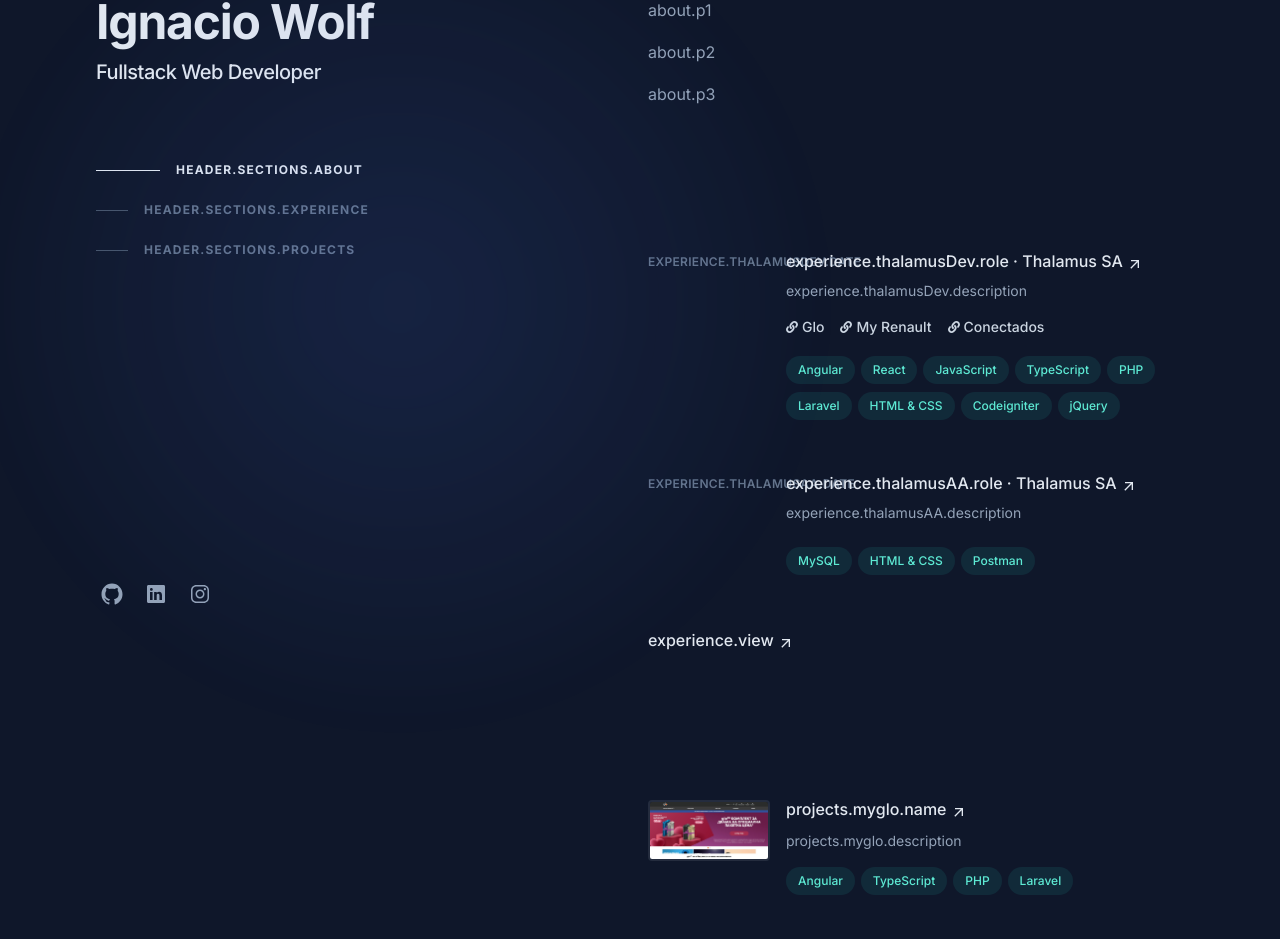
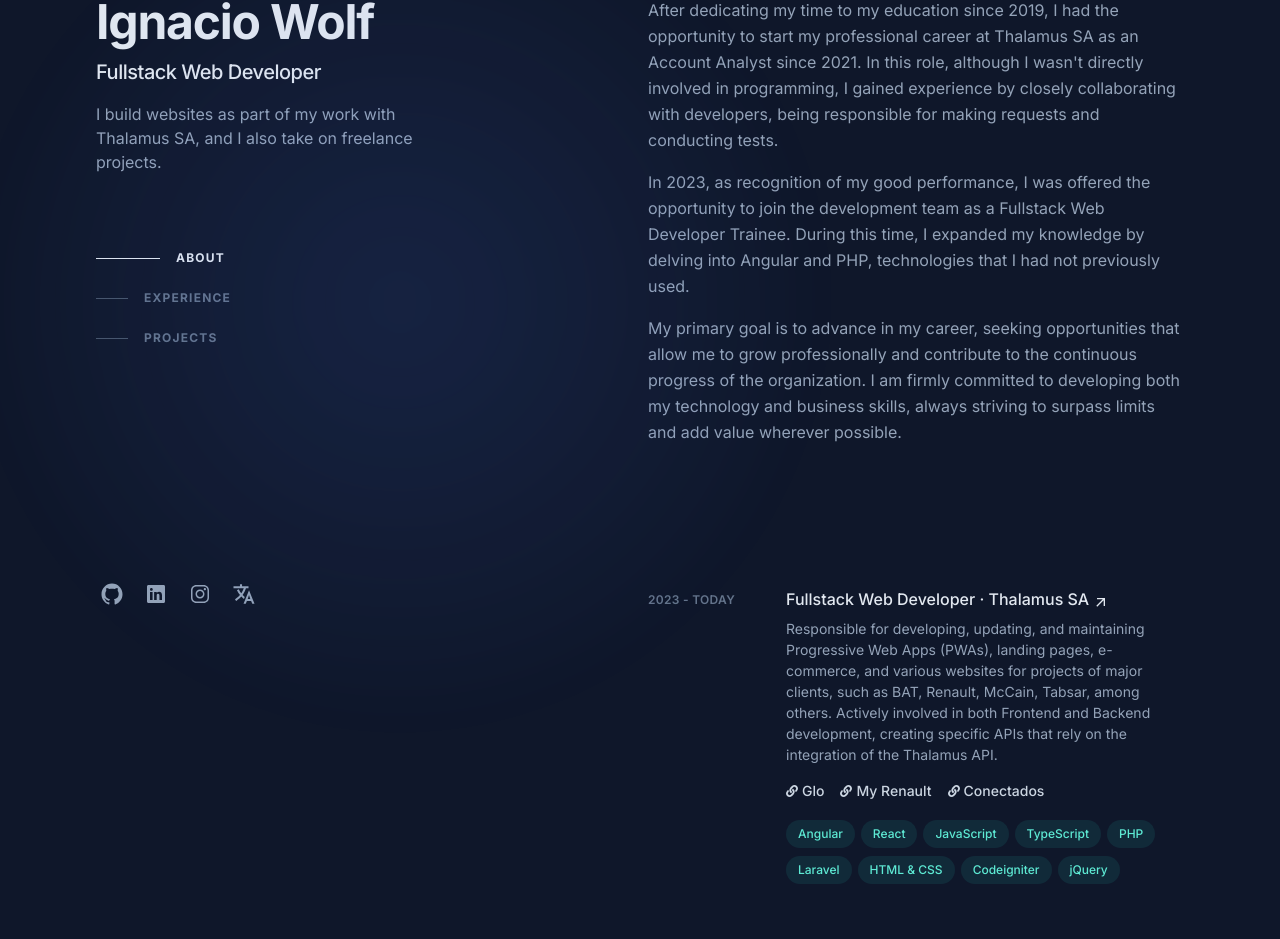
Before and after one commit to nachowolf11/porfolio-nextjs13, a Next.js app: page /en/dev in a window 1280 px wide. Shown: the part 98-1037 px from the top of the page. Built offline with nearby package versions, Linux system fonts and the light colour scheme.

Commit message:
Translations, Switch Language

```diff
--- a/messages/en.json
+++ b/messages/en.json
@@ -1,9 +1,62 @@
 {
     "Metadata": {
-        "title":"Web Developer"
+        "title":"Ignacio Wolf"
     },
-    "header": {
+    "header":{
         "role":"Fullstack Web Developer",
-        "description":""
+        "description":"I build websites as part of my work with Thalamus SA, and I also take on freelance projects.",
+        "sections":{
+            "about":"About",
+            "experience":"Experience",
+            "projects":"Projects"
+        }
+    },
+    "about":{
+        "p1":"After dedicating my time to my education since 2019, I had the opportunity to start my professional career at Thalamus SA as an Account Analyst since 2021. In this role, although I wasn't directly involved in programming, I gained experience by closely collaborating with developers, being responsible for making requests and conducting tests.",
+        "p2":"In 2023, as recognition of my good performance, I was offered the opportunity to join the development team as a Fullstack Web Developer Trainee. During this time, I expanded my knowledge by delving into Angular and PHP, technologies that I had not previously used.",
+        "p3":"My primary goal is to advance in my career, seeking opportunities that allow me to grow professionally and contribute to the continuous progress of the organization. I am firmly committed to developing both my technology and business skills, always striving to surpass limits and add value wherever possible."
+    },
+    "experience":{
+        "thalamusDev": {
+            "date": "2023 - Today",
+            "role": "Fullstack Web Developer",
+            "description": "Responsible for developing, updating, and maintaining Progressive Web Apps (PWAs), landing pages, e-commerce, and various websites for projects of major clients, such as BAT, Renault, McCain, Tabsar, among others. Actively involved in both Frontend and Backend development, creating specific APIs that rely on the integration of the Thalamus API."
+        },
+        "thalamusAA": {
+            "date": "2021 - 2023",
+            "role": "Account Analyst",
+            "description": "Responsible for the management and analysis of corporate accounts, including detailed tracking and performance evaluation. Also tasked with generating reports for the client team based on data analysis. All while maintaining communication with the internal team and clients to collaborate on achieving business objectives."
+        },
+        "view": "View Full Résumé"
+    },
+    "projects":{
+        "view1": "View Full Project ",
+        "view2": "Archive ",
+        "myglo":{
+            "name":"My Glo - Bulgaria",
+            "description": "The BAT Bulgaria e-commerce platform for the Glo electronic cigarette brand encompasses all the features that a modern e-commerce store should have. One of the most significant contributions to the project has been the implementation of the discount system, both automatic and manual. These discounts are applied intelligently, either when the user meets certain specific conditions or when they enter a discount code during the purchase process."
+        },
+        "conectados":{
+            "name":"Conectados BAT",
+            "description": "The sales incentive program targets the retail staff, where monthly sales targets for each store are published, offering rewards upon achievement. My role in this project involves maintaining the application and implementing additional features as requested."
+        },
+        "portfoliov1":{
+            "name":"Portfolio v1",
+            "description": "My first portfolio developed in React."
+        },
+        "twitter":{
+            "name":"Twitter Clone",
+            "description": "Application that replicates the main functionalities of Twitter. It includes the entire authentication section, the ability to tweet, like, and retweet. It also features a personal profile where you can view your tweets, the ones you liked, and retweeted."
+        }
+    },
+    "archive":{
+        "allProjects": "All Projects",
+        "tableHeaders":{
+            "year":"Year",
+            "project": "Project",
+            "madeAt": "Made at",
+            "technologies": "Technologies",
+            "link": "Link"
+        }
     }
 }
--- a/messages/es.json
+++ b/messages/es.json
@@ -1,6 +1,6 @@
 {
     "Metadata": {
-        "title":"Desarrollador Web"
+        "title":"Ignacio Wolf"
     },
     "header":{
         "role":"Desarrollador Web Fullstack",
--- a/src/app/[locale]/archive/page.tsx
+++ b/src/app/[locale]/archive/page.tsx
@@ -12,7 +12,7 @@ export default function ArchivePage() {
       <div className="lg:py-24">
 
         <Link href="/" className="group mb-2 inline-flex items-center font-semibold leading-tight text-teal-300">
-          <svg xmlns="http://www.w3.org/2000/svg" viewBox="0 0 20 20" fill="currentColor" className="mr-1 h-4 w-4 rotate-180 transition-transform group-hover:-translate-x-2" aria-hidden="true"><path fill-rule="evenodd" d="M3 10a.75.75 0 01.75-.75h10.638L10.23 5.29a.75.75 0 111.04-1.08l5.5 5.25a.75.75 0 010 1.08l-5.5 5.25a.75.75 0 11-1.04-1.08l4.158-3.96H3.75A.75.75 0 013 10z" clip-rule="evenodd"></path></svg>
+          <svg xmlns="http://www.w3.org/2000/svg" viewBox="0 0 20 20" fill="currentColor" className="mr-1 h-4 w-4 rotate-180 transition-transform group-hover:-translate-x-2" aria-hidden="true"><path fillRule="evenodd" d="M3 10a.75.75 0 01.75-.75h10.638L10.23 5.29a.75.75 0 111.04-1.08l5.5 5.25a.75.75 0 010 1.08l-5.5 5.25a.75.75 0 11-1.04-1.08l4.158-3.96H3.75A.75.75 0 013 10z" clipRule="evenodd"></path></svg>
           Ignacio Wolf
         </Link>
         <h1 className="text-4xl font-bold tracking-tight text-slate-200 sm:text-5xl">
--- a/src/app/[locale]/dev/page.tsx
+++ b/src/app/[locale]/dev/page.tsx
@@ -23,7 +23,7 @@ export default function Home({ params }:Props) {
     <div className={`${fontSans.className} mx-auto min-h-screen max-w-screen-xl px-6 py-12 md:px-12 md:py-20 lg:px-24 lg:py-0`}>
       <div className="lg:flex lg:justify-between lg:gap-4">
 
-        <Header/>
+        <Header locale={params.locale}/>
         <Main/>
 
       </div>
--- a/src/components/content/Header.tsx
+++ b/src/components/content/Header.tsx
@@ -1,6 +1,6 @@
 import { useTranslations } from "next-intl"
 import Link from "next/link"
-import { Nav } from "..";
+import { Nav, SwitchLanguage } from "..";
 import { IoLogoGithub, IoLogoInstagram, IoLogoLinkedin } from "react-icons/io";
 
 const socialNetworks = [
@@ -21,7 +21,7 @@ const socialNetworks = [
     }
 ];
 
-export const Header = () => {
+export const Header = ({locale}:{locale: string}) => {
     const t = useTranslations('header');
   return (
     <header className="lg:sticky lg:top-0 lg:flex lg:max-h-screen lg:w-1/2 lg:flex-col lg:justify-between lg:py-24">
@@ -50,6 +50,9 @@ export const Header = () => {
                     </li>
                 ))
             }
+            <li className="mr-5 text-xs shrink-0">
+                <SwitchLanguage locale={locale}/>
+            </li>
         </ul>
     </header>
   )
--- /dev/null
+++ b/src/components/header/SwitchLanguage.tsx
@@ -0,0 +1,13 @@
+import { IoLanguageSharp } from "react-icons/io5"
+import { Link } from "../../navigations"
+
+export const SwitchLanguage = ({locale}:{locale: string}) => {
+
+
+
+  return (
+    <Link href="/dev" locale={locale === 'en' ? 'es' : 'en'} scroll={false} className="block hover:text-slate-200">
+        <IoLanguageSharp className="h-6 w-6"/>
+    </Link>
+  )
+}
--- a/src/components/index.ts
+++ b/src/components/index.ts
@@ -10,6 +10,7 @@ export * from "./content/ExperienceSection"
 
 export * from "./header/Nav"
 export { NavLink } from "./header/NavLink"
+export { SwitchLanguage } from "./header/SwitchLanguage"
 
 export * from "./experience/ExperienceItem"
 
```
